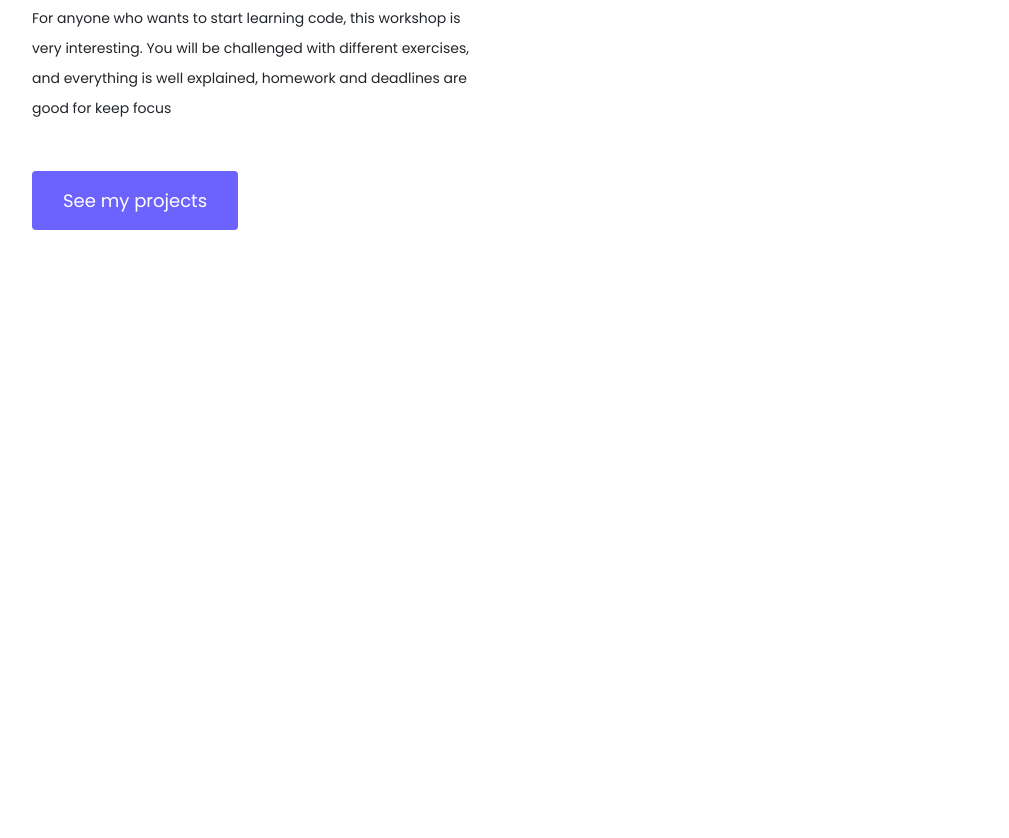
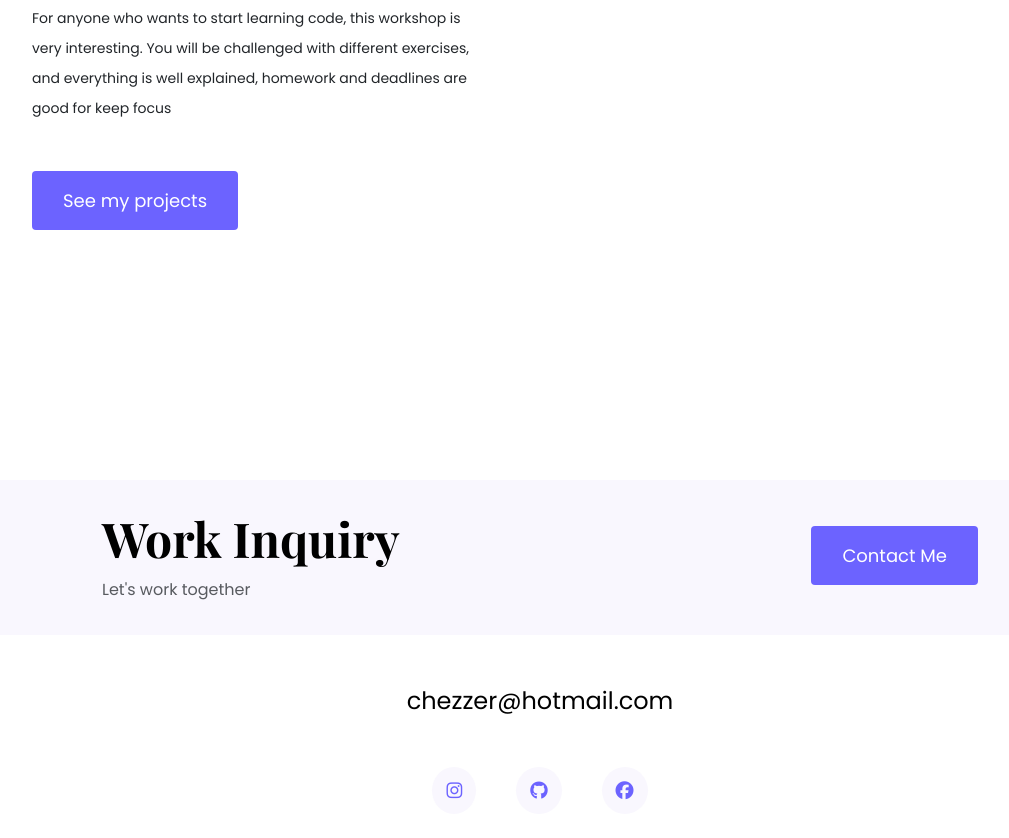
Before and after one commit to chezzer84/Responsive-Portfolio-Project, a plain HTML site: page about.html in a window 1280 px wide. Shown: the part 499-1337 px from the top of the page, without its empty margins (100-1109 px from the left). Before the commit the page ends 919 px from the top, so only its background shows below. Drawn offline with nearby package versions, Linux system fonts and the light colour scheme; a web font is replaced by a local one.

Commit message:
Added footer to all pages

```diff
--- a/Styles/portfolio.css
+++ b/Styles/portfolio.css
@@ -35,6 +35,10 @@ h1 {
 h2 {
   font-size: 64px;
 }
+
+h4 {
+  font-size: 48px;
+}
 nav {
   padding: 20px 0;
 }
@@ -59,6 +63,45 @@ nav a {
 nav a:hover,
 nav li.active a {
   color: var(--branding-color);
+}
+
+footer {
+  margin: 60px 0;
+}
+
+footer .email-link {
+  text-decoration: none;
+  color: black;
+  font-size: 24px;
+}
+
+footer .email-link hover {
+  color: var(--branding-color);
+}
+
+footer .social-links a {
+  margin: 0 20px;
+  color: var(--branding-color);
+  background: var(--secondary-color);
+  padding: 10px 14px;
+  font-size: 18px;
+  border-radius: 50%;
+  transition: all 100ms ease-in-out;
+}
+
+footer .social-links a:hover {
+  color: white;
+  background: var(--branding-color);
+}
+
+footer .contact-box {
+  background-color: var(--secondary-color);
+  padding: 30px 120px;
+  border-radius: 10px;
+}
+
+footer .contact-box p {
+  margin: 0;
 }
 
 .btn-branding {
@@ -146,6 +189,10 @@ nav li.active a {
     font-size: 44px;
   }
 
+  h4 {
+    font-size: 18px;
+  }
+
   nav a {
     font-size: 14px;
   }
--- a/about.html
+++ b/about.html
@@ -70,6 +70,33 @@
           <img src="Images/portrait.png" alt="A picture of Patricia" />
         </div>
       </div>
+
+      <footer>
+        <div
+          class="contact-box d-flex justify-content-between mb-5 d-none d-md-flex"
+        >
+          <div>
+            <h4>Work Inquiry</h4>
+            <p class="text-muted">Let's work together</p>
+          </div>
+          <div>
+            <a href="" class="btn btn-branding mt-3">Contact Me</a>
+          </div>
+        </div>
+
+        <div class="d-flex justify-content-center mb-5">
+          <a href="mailto:chezzer@hotmail.com" class="email-link">
+            chezzer@hotmail.com</a
+          >
+        </div>
+        <div class="social-links d-flex justify-content-center">
+          <a href=""><i class="fa-brands fa-instagram"></i></a>
+          <a href="https://github.com/chezzer84" target="_blank"
+            ><i class="fa-brands fa-github"></i
+          ></a>
+          <a href=""><i class="fa-brands fa-facebook"></i></a>
+        </div>
+      </footer>
     </div>
   </body>
 </html>
```
Also changed, not shown: contact.html (+26 -0 lines), index.html (+24 -0 lines), work.html (+26 -0 lines).
